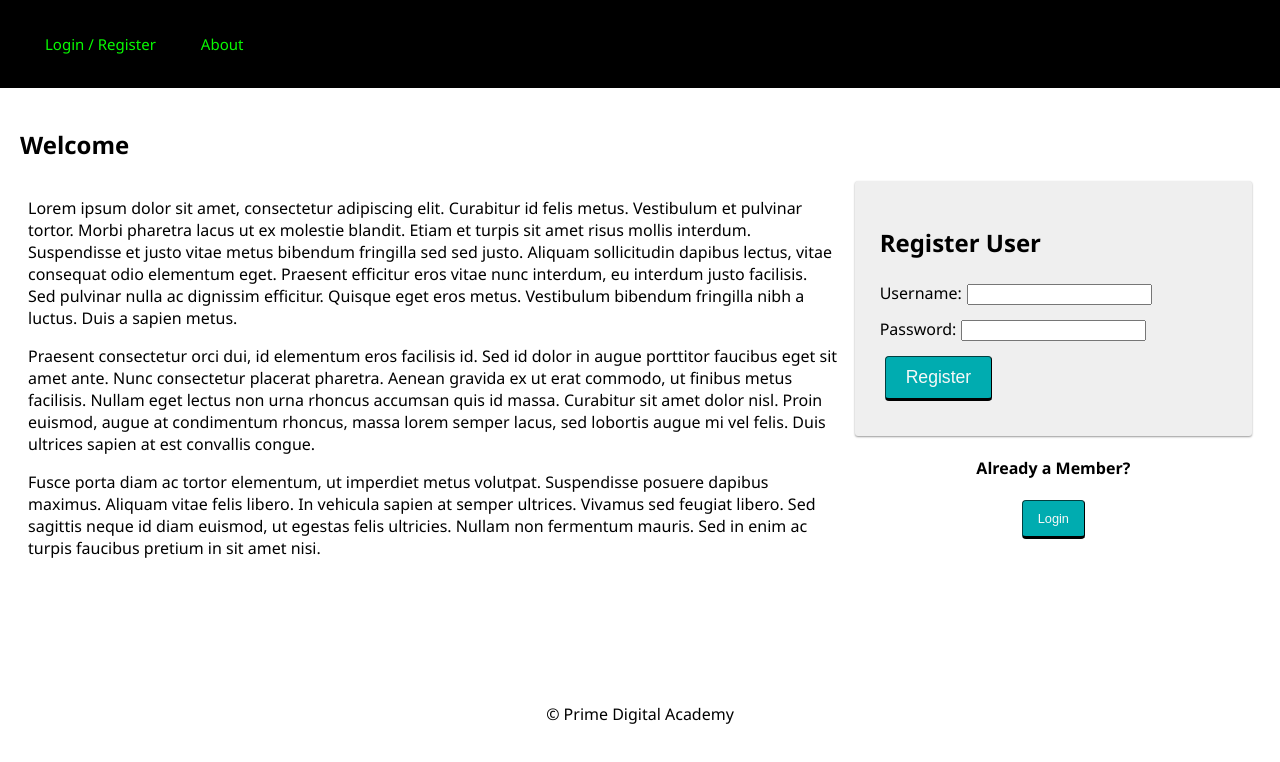
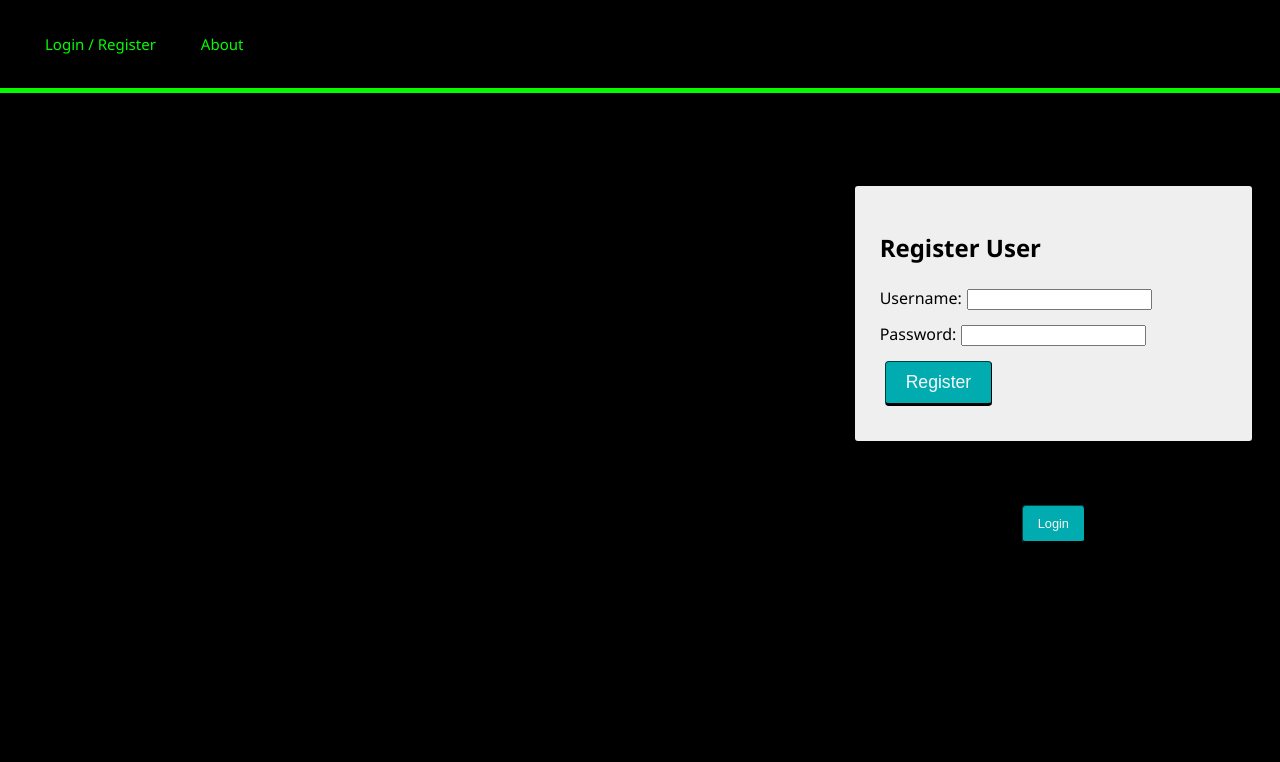
Before and after one commit to BradenSoller/idk, a React (Vite) app: page /user#/home in a window 1280 px wide. Shown: the top 762 px of the page. Built offline with nearby package versions, Linux system fonts and the light colour scheme; no server answers.

Commit message:
changed more styling

```diff
--- a/src/components/App/App.css
+++ b/src/components/App/App.css
@@ -7,6 +7,7 @@ body,
 body {
   font-family: 'Segoe UI', Tahoma, Geneva, Verdana, sans-serif;
   margin: 0px;
+ background-color: black;
 }
 
 img {
--- a/src/components/Nav/Nav.css
+++ b/src/components/Nav/Nav.css
@@ -8,8 +8,8 @@ padding: 10px;
   /* margin: 0 0 30px; */
   background-color:black;
   overflow: hidden;
- border-bottom: 100px;
- border-color: #08fa00;
+ border-bottom: 5px solid #08fa00;
+
 
 }
 
@@ -32,8 +32,7 @@ padding: 10px;
   text-decoration: none;
   margin-left: 25px;
   font-size: 15px;
-border-bottom: 30px;
-border-color:#08fa00 ;
+
 
   /* these last two make the logout button in
   the nav bar look like another link */
--- a/src/components/UserPage/Home.css
+++ b/src/components/UserPage/Home.css
@@ -1,7 +1,6 @@
 .animeCards {
     width: 250px;
     height: 300px;
-    background-color: var(--greenish);
     font-family: var(--srcsansreg);
     overflow: hidden;
     display: flex;
@@ -11,6 +10,8 @@
     transition: 90ms ease-in-out;
     text-align: center;
     margin: 20px;
+    background-color: #f5f5f5;
+
 }
 
 .animeCards:hover {
```
